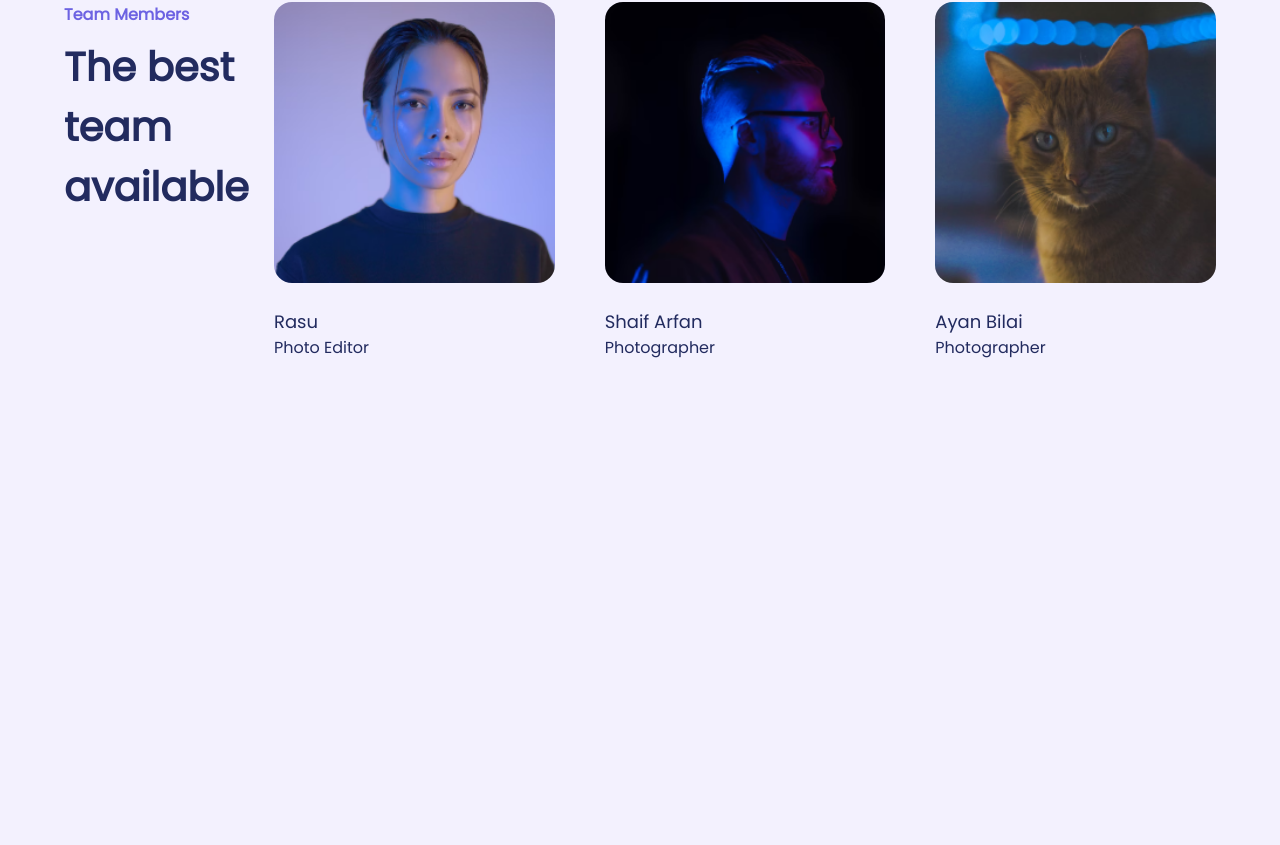
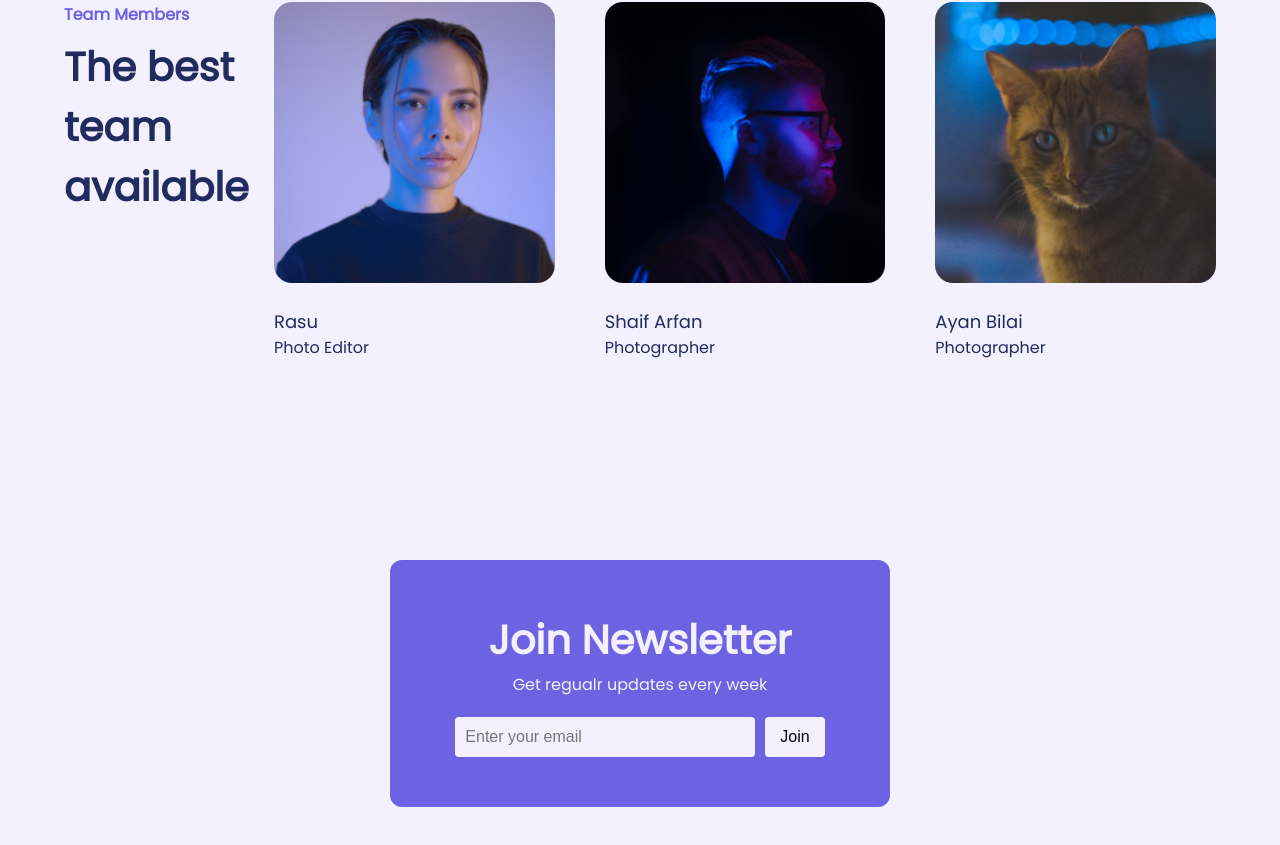
Before and after one commit to lyx-jay/ANIMATED_REACT_APP, a React (Create React App) app: page / in a window 1280 px wide. Shown: the part 2166-3011 px from the top of the page. Before the commit the page ends 2626 px from the top, so only its background shows below. Built offline with nearby package versions, Linux system fonts and the light colour scheme.

Commit message:
feat: add NewsletterSection

```diff
--- /dev/null
+++ b/src/components/NewletterSection/NewletterSection.js
@@ -0,0 +1,29 @@
+import React from "react";
+import NewsletterSectionStyle from "./NewsletterSectionStyle";
+import SectionTitle from '../Titles/SectionTitle';
+import ParagraphTexts from '../ParagraphTexts/ParagraphTexts';
+
+class newsletterSection extends React.Component {
+  render() {
+    return (
+      <NewsletterSectionStyle>
+        <div className="container">
+          <div className="newsletter__wrapper">
+            <SectionTitle className="newsletter__title">
+              Join Newsletter
+            </SectionTitle>
+            <ParagraphTexts className="newsletter__subtitle">
+              Get regualr updates every week
+            </ParagraphTexts>
+            <form className="newsletter__form">
+              <input type="email" placeholder="Enter your email"/>
+              <button type="submit">Join</button>
+            </form>
+          </div>
+        </div>
+      </NewsletterSectionStyle>
+    )
+  }
+}
+
+export default newsletterSection;
--- /dev/null
+++ b/src/components/NewletterSection/NewsletterSectionStyle.js
@@ -0,0 +1,50 @@
+import styled from 'styled-components';
+
+const newsletterSectionStyle = styled.div`
+  padding: 10rem 0;
+  .newsletter__wrapper {
+    padding: 5rem 3rem;
+    border-radius: 12px;
+    max-width: 500px;
+    margin: 0 auto;
+    background: var(--mediumSlateBlue);
+    text-align: center;
+  }
+  .newsletter__title {
+    margin-bottom: 0.2rem;
+    color: var(--lightBlue_1);
+  }
+  .newsletter__subtitle {
+    color: var(--lightBlue_1);
+    margin-bottom: 2rem;
+  }
+  .newsletter__form {
+    display: flex;
+    align-items: center;
+    justify-content: center;
+    gap: 1rem;
+    input {
+      width: 100%;
+      max-width: 300px;
+      height: 40px;
+      padding-left: 1rem;
+      background-color: var(--lightBlue_1);
+      border: none;
+      border-radius: 4px;
+      font-size: 1.6rem;
+    }
+    button {
+      height: 40px;
+      font-size: 1.6rem;
+      cursor: pointer;
+      padding: 0 1.5rem;
+      text-transform: capitalize;
+      background-color: var(--lightBlue_1);
+      border: none;
+      border-radius: 4px;
+      transition: 0.3s ease background-color;
+    }
+  }
+`;
+
+export default newsletterSectionStyle;
--- a/src/components/TeamSection/TeamSectionStyle.js
+++ b/src/components/TeamSection/TeamSectionStyle.js
@@ -18,8 +18,7 @@ const TeamSectionStyle = styled.div`
   .team__members {
     width: 100%;
     display: grid;
-    grid-template-columns: repeat(auto-fill, minmax(200px, 1fr));
-    // grid-template-columns: repeat(3, 1fr);
+    grid-template-columns: repeat(3, 1fr);
     gap: 5rem;
   }
 `;
--- a/src/pages/LandingPage.js
+++ b/src/pages/LandingPage.js
@@ -4,6 +4,7 @@ import HeroSection from '../components/HeroSection/HeroSection';
 import ServiceSection from '../components/ServicesSection/ServiceSection';
 import AboutSection from '../components/AboutSection/AboutSection';
 import TeamSection from '../components/TeamSection/TeamSection';
+import NewsletterSection from '../components/NewletterSection/NewletterSection';
 export default class LandingPage extends Component {
   render() {
     return (
@@ -13,6 +14,7 @@ export default class LandingPage extends Component {
         <ServiceSection />
         <AboutSection />
         <TeamSection />
+        <NewsletterSection />
       </>
     )
   }
```
Also changed, not shown: 1 other file (tests, documents, lock files or other folders).
